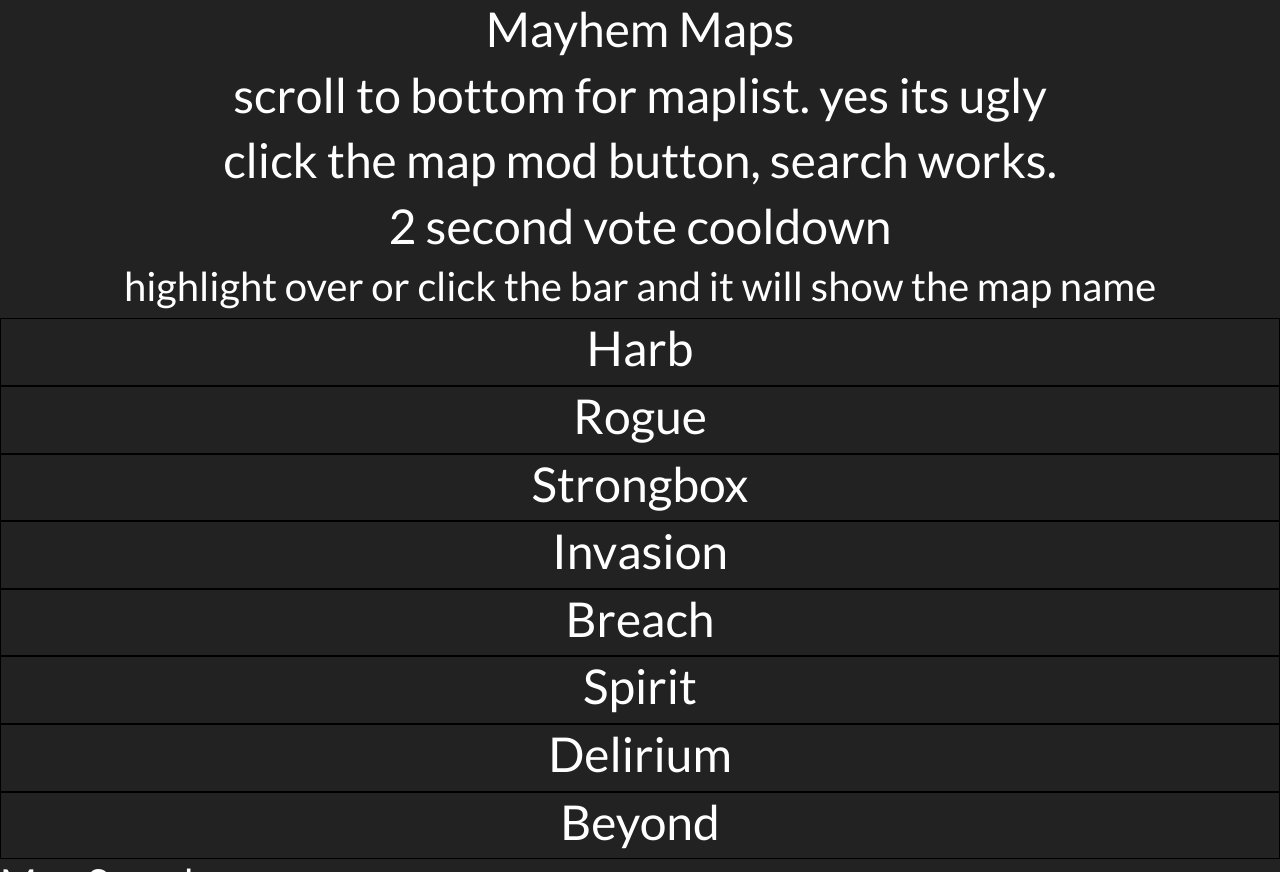
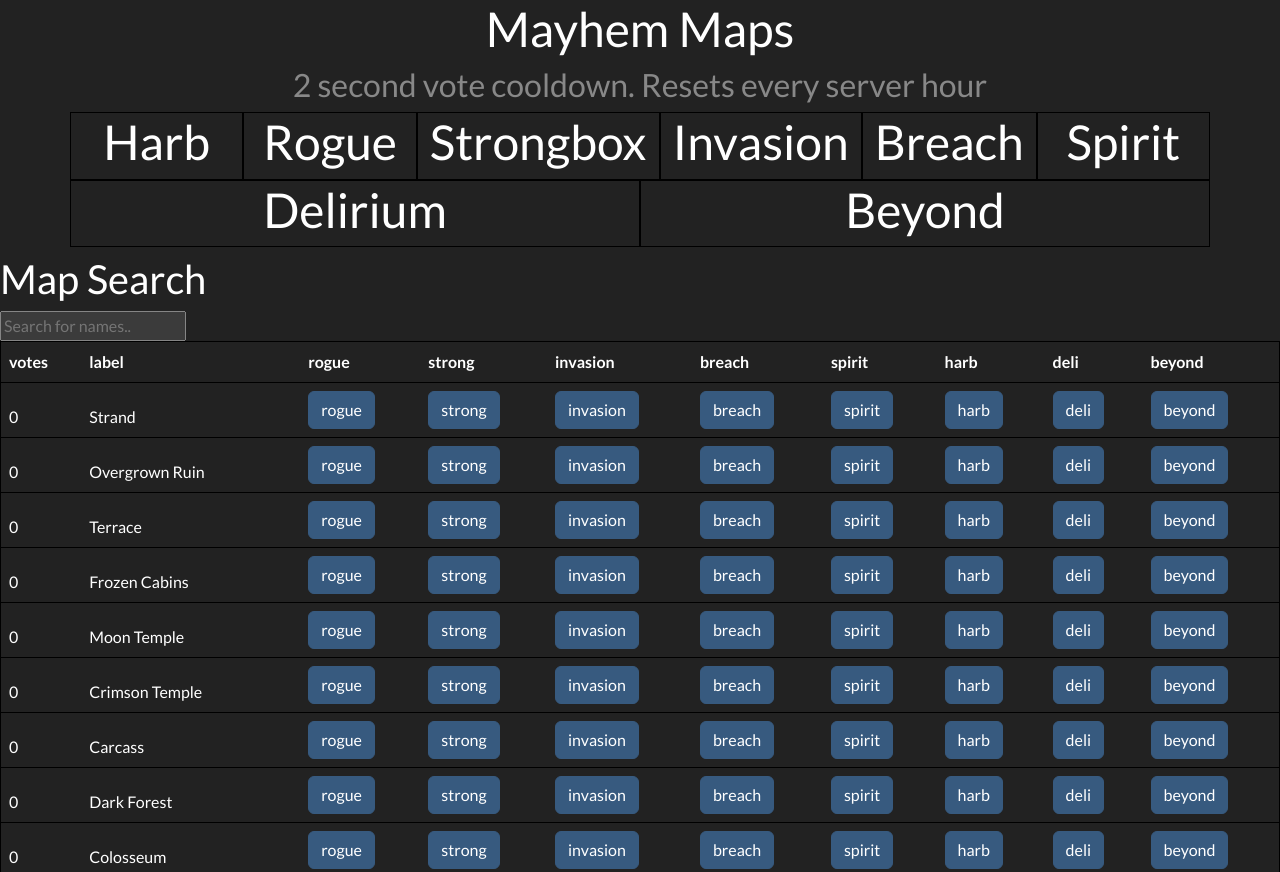
Before and after one commit to zombodotcom/mayhemPoll, a website: page client/index.html in a window 1280 px wide. Shown: the top 872 px of the page. Drawn offline with nearby package versions, Linux system fonts and the light colour scheme.

Commit message:
bootstrap cleanup

```diff
--- a/client/index.html
+++ b/client/index.html
@@ -15,13 +15,9 @@
     <script src="https://ajax.googleapis.com/ajax/libs/jquery/3.6.0/jquery.min.js"></script>
     <script src="https://cdnjs.cloudflare.com/ajax/libs/socket.io/4.5.3/socket.io.js" integrity="sha512-iWPnCISAd/J+ZacwV2mbNLCaPGRrRo5OS81lKTVPtRg1wGTC20Cfmp5Us5RcbLv42QLdbAWl0MI57yox5VecQg==" crossorigin="anonymous" referrerpolicy="no-referrer"></script>
     <h1 style="text-align: center;">Mayhem Maps</h1>
-    <h1 style="text-align: center;">scroll to bottom for maplist. yes its ugly</h1>
-    <h1 style="text-align: center;">click the map mod button, search works.</h1>
-    <h1 style="text-align: center;">2 second vote cooldown</h1>
-    <h2 style="text-align: center;">highlight over or click the bar and it will show the map name</h1>
-
-        <div class="masterChartDiv">
-            <section>
+    <h3 class="text-muted" style="text-align: center;">2 second vote cooldown. Resets every server hour</h3>
+    <h3 <div class="container text-center">
+        <div class="row">
             <!-- <button id="strongToggleButton" onclick="hideStrongChart()">Show Strong</button>
                 <button id="harbToggleButton" onclick="hideHarbChart()">Show Harb</button>
                 <button id="rogueToggleButton" onclick="hideRogueChart()">Show Rogue</button>
@@ -32,52 +28,52 @@
                 <button id="beyondToggleButton" onclick="hideBeyondChart()">Show Beyond</button> -->
 
 
-                <div id="harbDiv" style="display: block; border: 1px solid black;">
+            <div class="col" id="harbDiv" style="display: block; border: 1px solid black;">
                 <h1 style="text-align: center;">Harb</h1>
                 <h2 id="harbList" style="text-align: center;"></h2>
             </div>
 
-                <div id="rogueDiv" style="display: block; border: 1px solid black;">
+            <div class="col" id="rogueDiv" style="display: block; border: 1px solid black;">
                 <h1 style="text-align: center;">Rogue</h1>
                 <h2 id="rogueList" style="text-align: center;"></h2>
             </div>
 
-                <div id="strongDiv" style="display: block; border: 1px solid black;">
+            <div class="col" id="strongDiv" style="display: block; border: 1px solid black;">
                 <h1 style="text-align: center;">Strongbox</h1>
                 <h2 id="strongList" style="text-align: center;"></h2>
             </div>
 
 
-                <div id="invasionDiv" style="display: block; border: 1px solid black;">
+            <div class="col" id="invasionDiv" style="display: block; border: 1px solid black;">
                 <h1 style="text-align: center;">Invasion</h1>
                 <h2 id="invasionList" style="text-align: center;"></h2>
             </div>
 
 
-                <div id="breachDiv" style="display: block; border: 1px solid black;">
+            <div class="col" id="breachDiv" style="display: block; border: 1px solid black;">
                 <h1 style="text-align: center;">Breach</h1>
                 <h2 id="breachList" style="text-align: center;"></h2>
             </div>
 
-                <div id="spiritDiv" style="display: block; border: 1px solid black;">
+            <div class="col" id="spiritDiv" style="display: block; border: 1px solid black;">
                 <h1 style="text-align: center;">Spirit</h1>
                 <h2 id="spiritList" style="text-align: center;"></h2>
             </div>
 
-                <div id="deliDiv" style="display: block; border: 1px solid black;">
+            <div class="col" id="deliDiv" style="display: block; border: 1px solid black;">
                 <h1 style="text-align: center;">Delirium</h1>
                 <h2 id="deliList" style="text-align: center;"></h2>
             </div>
 
-                <div id="beyondDiv" style="display: block; border: 1px solid black;">
+            <div class="col" id="beyondDiv" style="display: block; border: 1px solid black;">
                 <h1 style="text-align: center;">Beyond</h1>
                 <h2 id="beyondList" style="text-align: center;"></h2>
             </div>
-            </section>
+        </div>
         </div>
         <h2>Map Search</h2>
         <input type="text" id="myInput" onkeyup="myFunction()" placeholder="Search for names.." title="Type in a name">
-        <table id="myTable" style=" border: 1px solid black;">
+        <table id="myTable" class="table" style=" border: 1px solid black;">
             <!-- here goes our data! -->
         </table>
 
@@ -1345,6 +1341,7 @@
                 let row = thead.insertRow();
                 for (let key of data) {
                     let th = document.createElement("th");
+                    th.setAttribute('scope', 'col')
                     let text = document.createTextNode(key);
                     th.appendChild(text);
                     row.appendChild(th);
@@ -1354,12 +1351,12 @@
             function generateTable(table, data) {
                 for (let [index, element] of data.entries()) {
                     let row = table.insertRow();
-
+                    row.setAttribute('scope', 'row')
                     for (key in element) {
                         if (mapMods.includes(key)) {
                             let cell = row.insertCell();
                             let btn = document.createElement("button");
-                            btn.classList.add(['btn', 'btn-primary'])
+                            btn.setAttribute('class', 'btn btn-primary')
                             btn.innerHTML = key
                                 //neat
                                 // Object.keys(element).indexOf(key);
```
Lines whose indentation alone changed are shown as unchanged.
